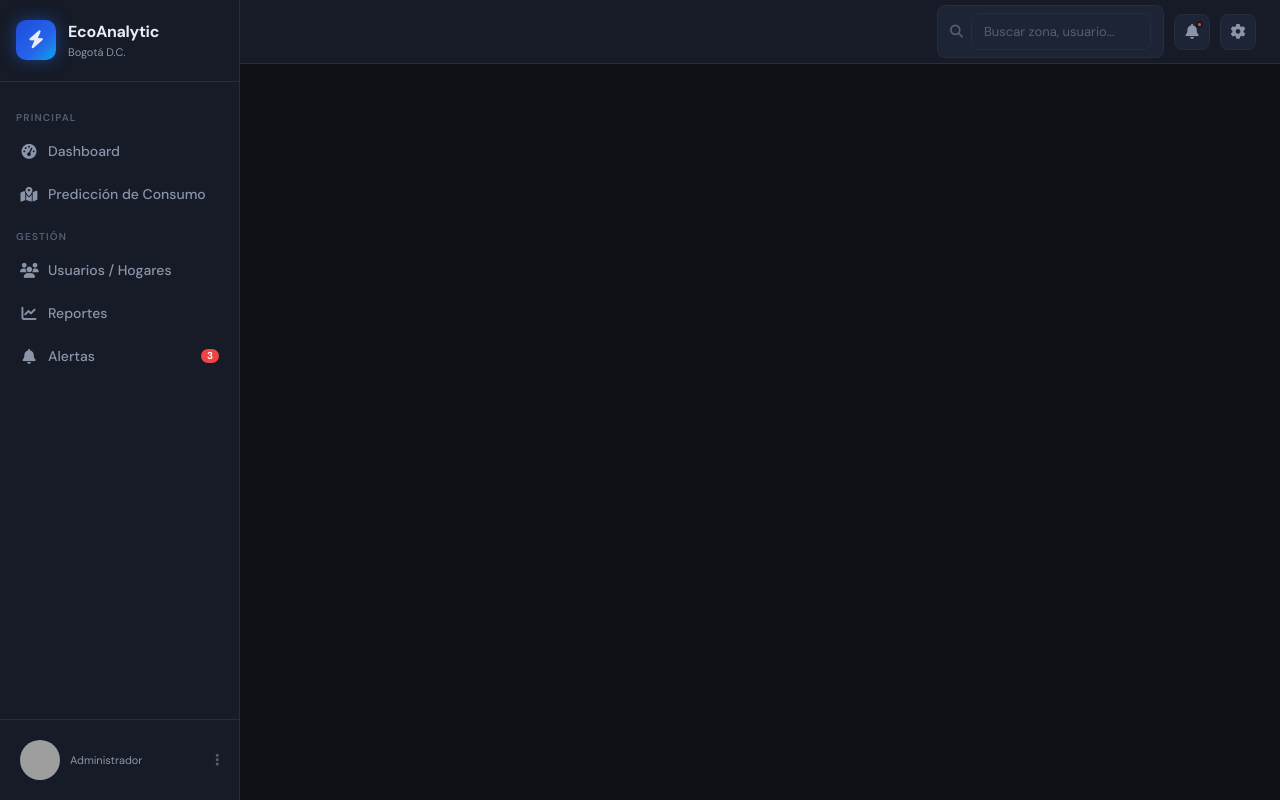
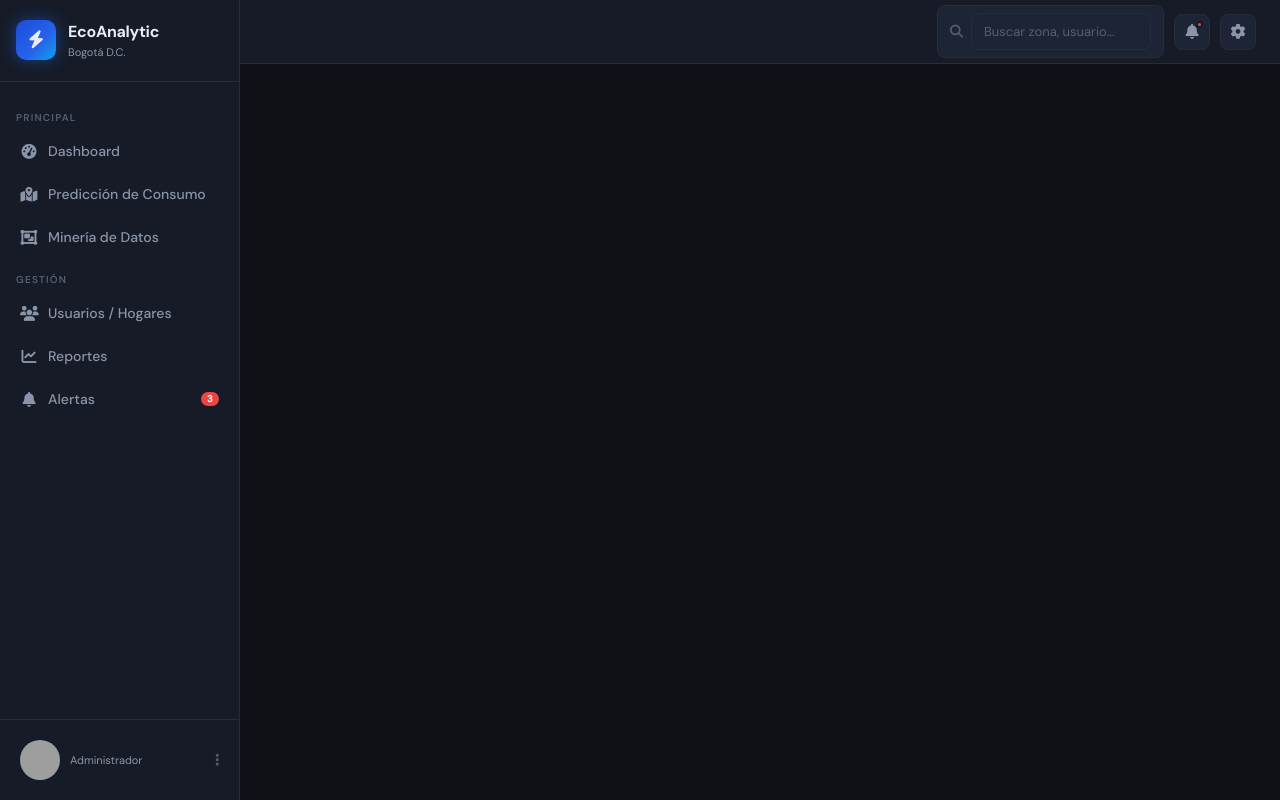
Before and after one commit to chriselmono/EcoAnalytic, a Flask app: page /menu in a window 1280 px wide. Run offline with Flask 3, Linux system fonts and the light colour scheme; the visitor is signed in with stand-in values (Sample User, id 1); grey boxes are pictures that could not be loaded.

Commit message:
Agregar acceso al módulo de minería en el menú

```diff
--- a/app/templates/base.html
+++ b/app/templates/base.html
@@ -50,6 +50,11 @@
         <i class="fa-solid fa-map-location-dot"></i>
         <span>Predicción de Consumo</span>
 
+      </a>
+
+      <a href="/mineria/" class="nav-item {% if page=='mineria' %}active{% endif %}">
+        <i class="fa-solid fa-object-group"></i>
+        <span>Minería de Datos</span>
       </a>
 
       <div class="nav-section-label">
```
